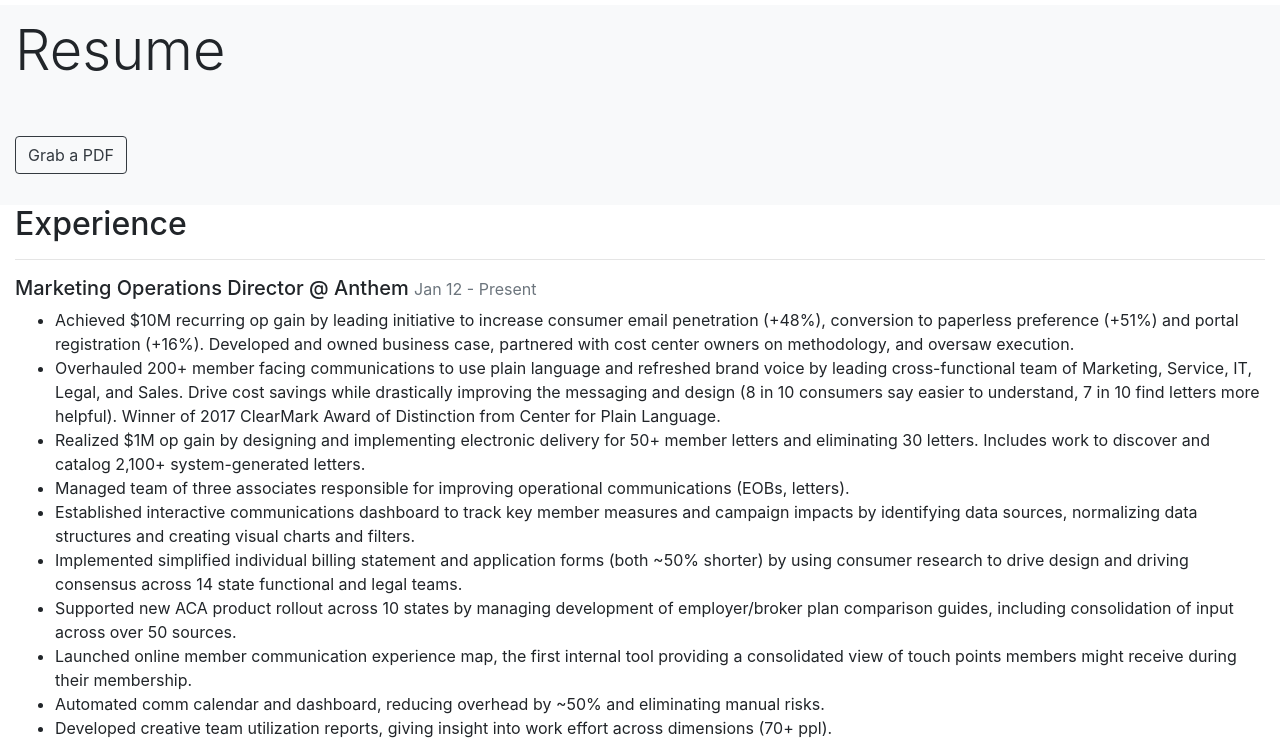
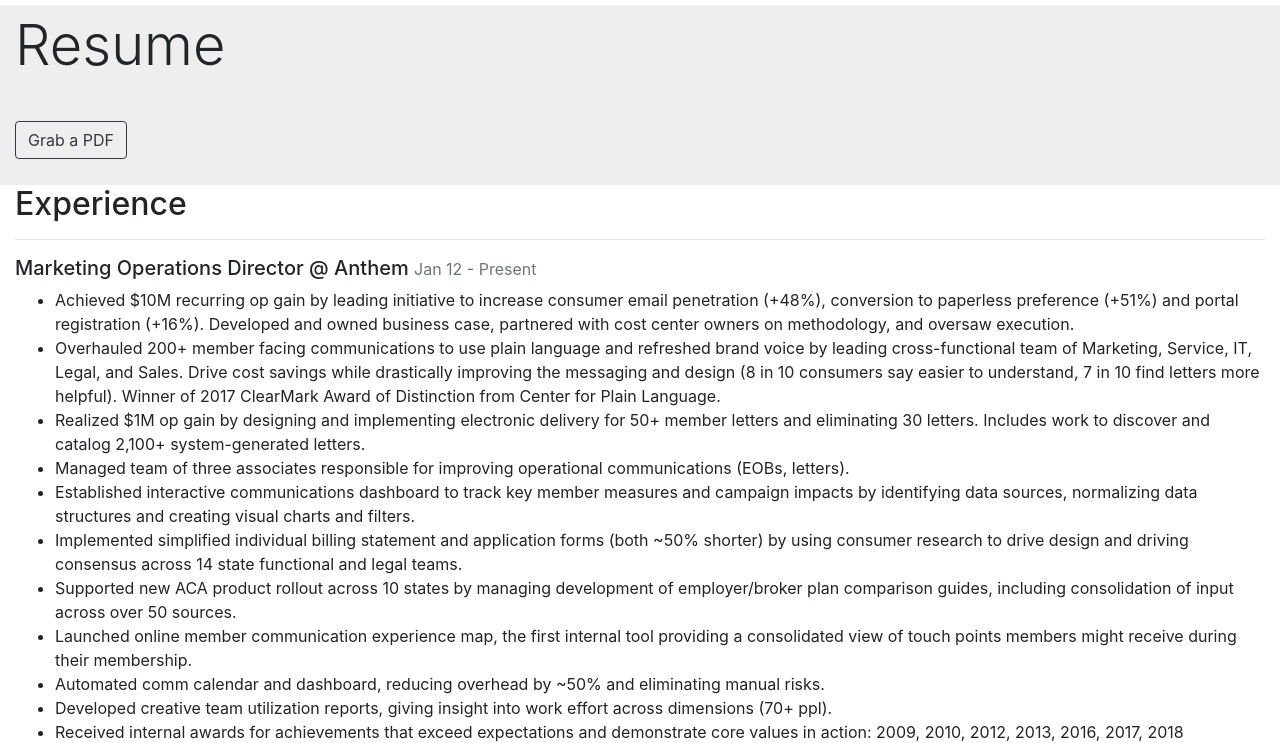
Before and after one commit to mnicholls22/mnicholls22.github.io, a plain HTML site: page resume/index.html in a window 1280 px wide. Shown: the part 51-794 px from the top of the page. Drawn offline with nearby package versions, Linux system fonts and the light colour scheme.

Commit message:
Add files via upload

```diff
--- a/resume/index.html
+++ b/resume/index.html
@@ -5,6 +5,7 @@
     <!-- Required meta tags -->
     <meta charset="utf-8">
     <meta name="viewport" content="width=device-width, initial-scale=1, shrink-to-fit=no">
+    <meta name="description" content="Mike Nicholls is a Marketing and Communications professional in Austin Texas. Check out his accomplishments.">
     <!-- Bootstrap CSS -->
     <link rel="stylesheet" href="https://stackpath.bootstrapcdn.com/bootstrap/4.3.1/css/bootstrap.min.css" integrity="sha384-ggOyR0iXCbMQv3Xipma34MD+dH/1fQ784/j6cY/iJTQUOhcWr7x9JvoRxT2MZw1T" crossorigin="anonymous">
     <!-- Font Awesome icons -->
@@ -26,7 +27,8 @@
 <style>
 
 .resumeheader {
-  height: 100px;
+  height: 90px;
+  background-color: #eee;
 }
 
 </style>
@@ -48,8 +50,8 @@
         </button>
         <div class="collapse navbar-collapse" id="navbarSupportedContent">
             <ul class="navbar-nav ml-auto">
-                <li class="nav-item"><a class="nav-link" href="http://www.mikenicholls.info">Mike Nicholls</a>
-                <li class="nav-item active"><a class="nav-link" href="http://www.mikenicholls.info/resume">Resume</a>
+                <li class="nav-item"><a class="nav-link" href="../index.html">Mike Nicholls</a>
+                <li class="nav-item active"><a class="nav-link" href="#">Resume</a>
                 <li class="nav-item"><a class="nav-link" href="../index.html#Experience">Experience</a>
                 <li class="nav-item"><a class="nav-link" href="../index.html#WorkExamples">Work Examples</a>
                 <li class="nav-item"><a class="nav-link" href="https://www.linkedin.com/in/mnicholls" target="_blank"><i class="fab fa-linkedin fa-lg"></i></a></li>
@@ -57,10 +59,10 @@
             </ul>
         </div>
     </nav>
-    <div class="container-fluid bg-light resumeheader d-flex align-items-center">
+    <div class="container-fluid resumeheader d-flex align-items-center">
         <h1 class="display-4" data-aos="fade-right">Resume</h1>
     </div>
-    <div class="container-fluid bg-light resumeheader d-flex align-items-center">
+    <div class="container-fluid resumeheader d-flex align-items-center">
         <a role="button" class="btn btn-outline-dark" data-aos="fade-right" data-aos-delay="200" href="https://github.com/mnicholls22/mnicholls22.github.io/blob/master/files/Mike_Nicholls_Resume_Web.pdf?raw=true" target="_blank"> Grab a PDF </a>
     </div>
     <div class="container-fluid">
```
